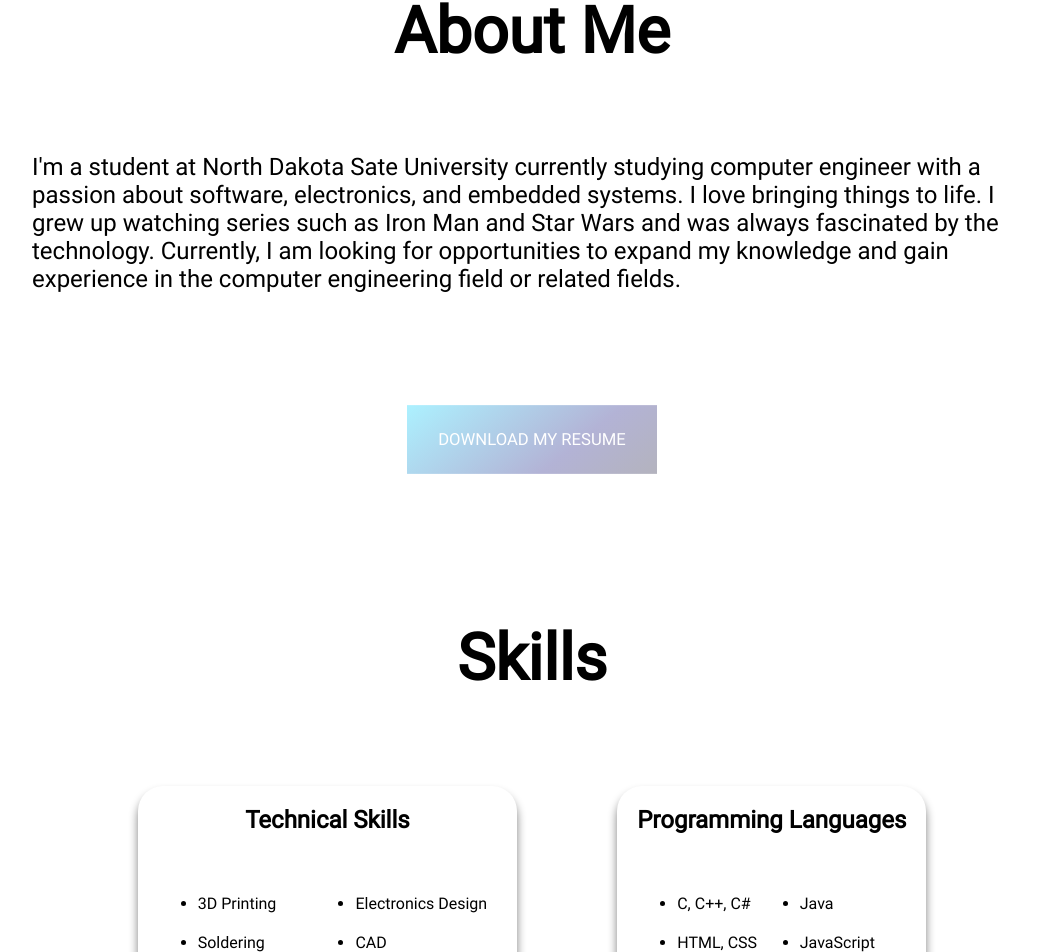
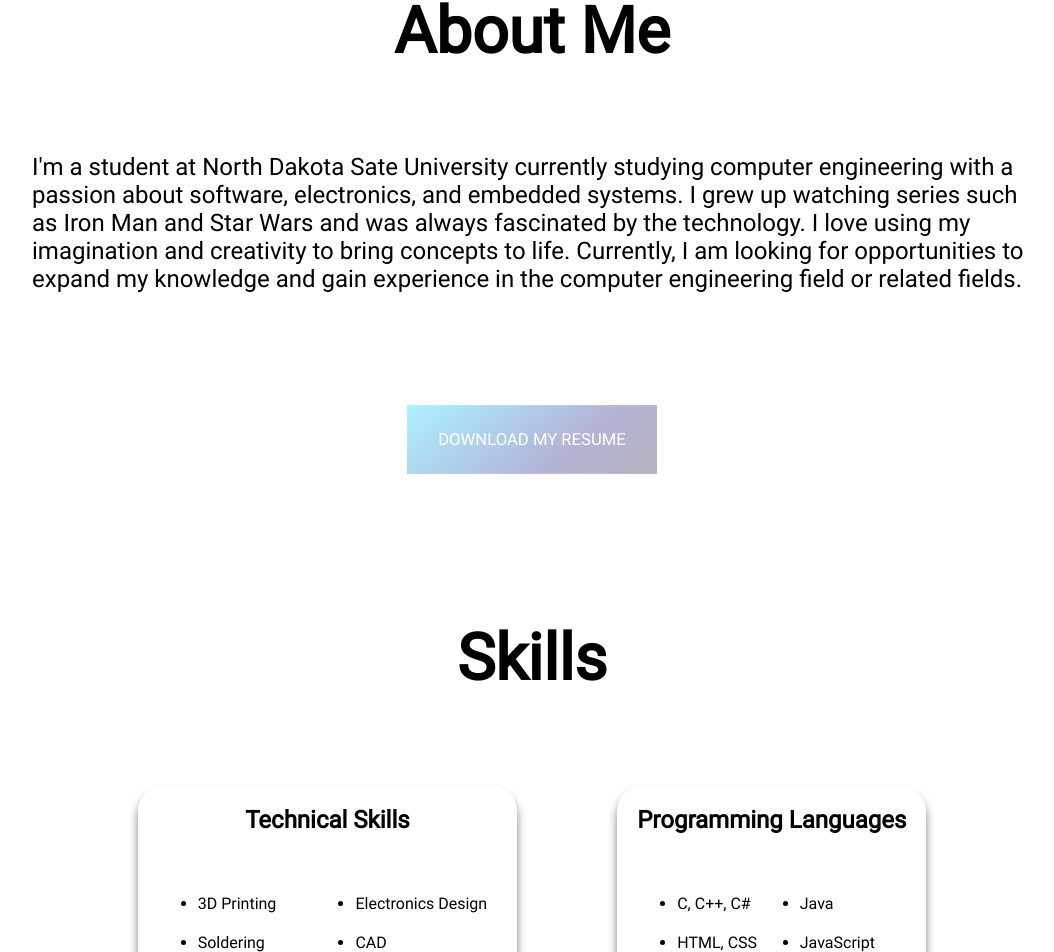
Before and after one commit to samuelswedberg/Coversite, a React (Create React App) app: page / in a window 1280 px wide. Shown: the part 781-1733 px from the top of the page, without its empty margins (108-1162 px from the left). Built offline with nearby package versions, Linux system fonts and the light colour scheme.

Commit message:
Update Home.js

```diff
--- a/src/pages/Home.js
+++ b/src/pages/Home.js
@@ -8,15 +8,16 @@ import i94 from "../media/i94/i94.jpg";
 import devsite from "../media/logo512.png";
 import Contact from "../components/Contact/Contact"
 
-const about = "I'm a student at North Dakota Sate University currently studying computer engineer with a passion about software, electronics, and embedded systems. I love bringing things to life. I grew up watching series such as Iron Man and Star Wars and was always fascinated by the technology. Currently, I am looking for opportunities to expand my knowledge and gain experience in the computer engineering field or related fields.";
-const PDF_FILE_URL = "http://samuelswedberg.com/samuelswedbergresume.pdf"
+const about = "I'm a student at North Dakota Sate University currently studying computer engineering with a passion about software, electronics, and embedded systems. I grew up watching series such as Iron Man and Star Wars and was always fascinated by the technology. I love using my imagination and creativity to bring concepts to life. Currently, I am looking for opportunities to expand my knowledge and gain experience in the computer engineering field or related fields.";
+const PDF_FILE_URL = "https://samuelswedberg.com/samuelswedbergresume.pdf"
+//const PDF_FILE_URL = "http://localhost:3000/samuelswedbergresume.pdf"
 
 function Home() {
     const downloadResume=(url)=>{
         fetch(url)
             .then((response)=>response.blob())
             .then((blob)=>{
-                const blobURL = window.URL.createObjectURL(new Blob([blob]))
+                const blobURL = window.URL.createObjectURL(new Blob([blob]));
                 const fileName = url.split('/').pop();
                 const aTag = document.createElement('a');
                 aTag.href= blobURL;
@@ -24,8 +25,8 @@ function Home() {
                 document.body.appendChild(aTag);
                 aTag.click();
                 aTag.remove();
-        })
-    }
+        });
+    };
     return (
         <>
             <MetaTags>
@@ -48,7 +49,7 @@ function Home() {
                             <p>{about}</p>
                         </div>
                     </div>
-                <button className="resume" onClick={()=>{downloadResume(PDF_FILE_URL)}} target="_blank" rel="noreferrer">DOWNLOAD MY RESUME</button>
+                <button className="resume" onClick={()=>{downloadResume(PDF_FILE_URL);}}>DOWNLOAD MY RESUME</button>
             </div>
             <div id="skills" className="section">
                 <h2>Skills</h2>
```
